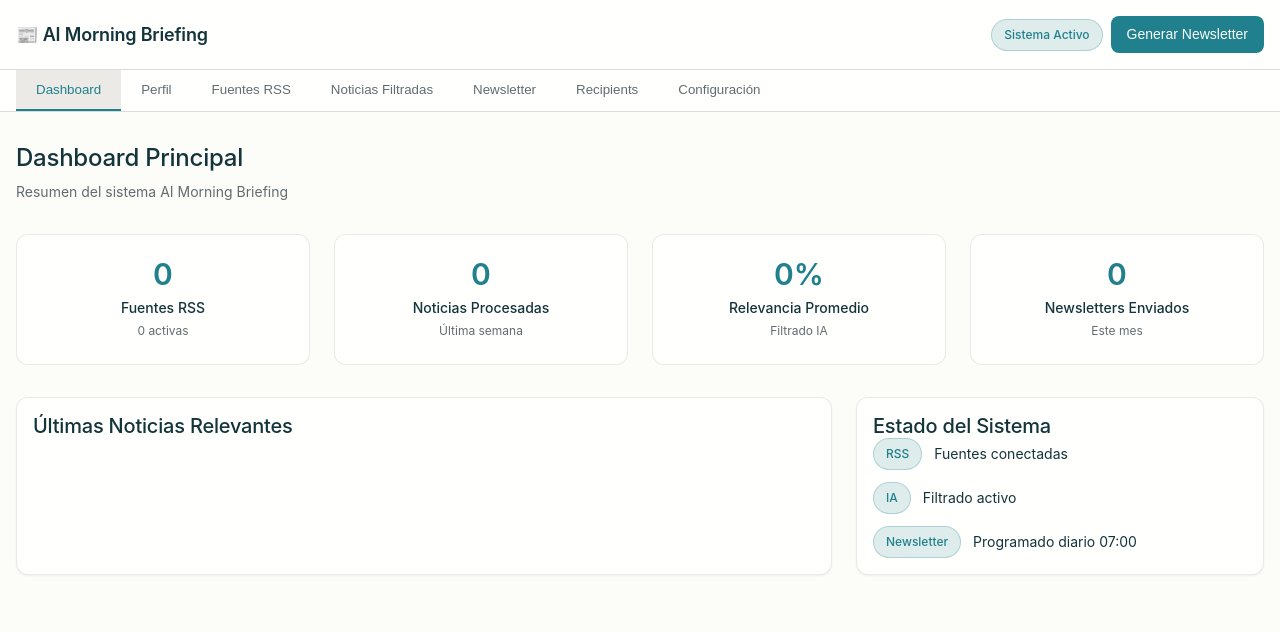
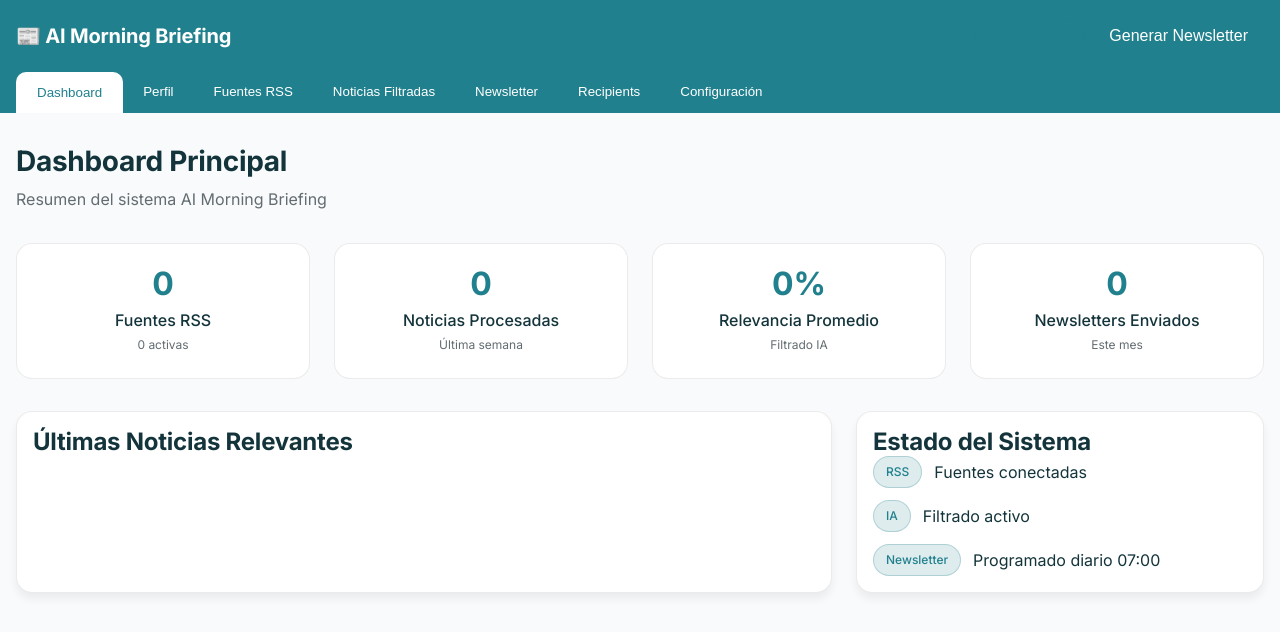
Before and after one commit to ralcaraz6/ai-morning-briefing, a website: page index.html in a window 1280 px wide. Drawn offline with Linux system fonts and the light colour scheme; no server answers; a web font is replaced by a local one.

Commit message:
feat: modernize UI styles

```diff
--- a/index.html
+++ b/index.html
@@ -4,6 +4,7 @@
     <meta charset="UTF-8">
     <meta name="viewport" content="width=device-width, initial-scale=1.0">
     <title>📰 AI Morning Briefing</title>
+    <link href="https://fonts.googleapis.com/css2?family=Inter:wght@400;500;700&display=swap" rel="stylesheet">
     <link rel="stylesheet" href="style.css">
 </head>
 <body>
--- a/style.css
+++ b/style.css
@@ -1,20 +1,20 @@
 
 :root {
   /* Colors */
-  --color-background: rgba(252, 252, 249, 1);
-  --color-surface: rgba(255, 255, 253, 1);
+  --color-background: #f9fafb;
+  --color-surface: #ffffff;
   --color-text: rgba(19, 52, 59, 1);
   --color-text-secondary: rgba(98, 108, 113, 1);
   --color-primary: rgba(33, 128, 141, 1);
   --color-primary-hover: rgba(29, 116, 128, 1);
   --color-primary-active: rgba(26, 104, 115, 1);
-  --color-secondary: rgba(94, 82, 64, 0.12);
-  --color-secondary-hover: rgba(94, 82, 64, 0.2);
-  --color-secondary-active: rgba(94, 82, 64, 0.25);
-  --color-border: rgba(94, 82, 64, 0.2);
-  --color-btn-primary-text: rgba(252, 252, 249, 1);
-  --color-card-border: rgba(94, 82, 64, 0.12);
-  --color-card-border-inner: rgba(94, 82, 64, 0.12);
+  --color-secondary: rgba(0, 0, 0, 0.04);
+  --color-secondary-hover: rgba(0, 0, 0, 0.08);
+  --color-secondary-active: rgba(0, 0, 0, 0.12);
+  --color-border: rgba(0, 0, 0, 0.1);
+  --color-btn-primary-text: #ffffff;
+  --color-card-border: rgba(0, 0, 0, 0.08);
+  --color-card-border-inner: rgba(0, 0, 0, 0.08);
   --color-error: rgba(192, 21, 47, 1);
   --color-success: rgba(33, 128, 141, 1);
   --color-warning: rgba(168, 75, 47, 1);
@@ -37,19 +37,18 @@
   --color-info-rgb: 98, 108, 113;
 
   /* Typography */
-  --font-family-base: "FKGroteskNeue", "Geist", "Inter", -apple-system,
-    BlinkMacSystemFont, "Segoe UI", Roboto, sans-serif;
+  --font-family-base: "Inter", -apple-system, BlinkMacSystemFont, "Segoe UI", Roboto, sans-serif;
   --font-family-mono: "Berkeley Mono", ui-monospace, SFMono-Regular, Menlo,
     Monaco, Consolas, monospace;
   --font-size-xs: 11px;
   --font-size-sm: 12px;
-  --font-size-base: 14px;
-  --font-size-md: 14px;
-  --font-size-lg: 16px;
-  --font-size-xl: 18px;
-  --font-size-2xl: 20px;
-  --font-size-3xl: 24px;
-  --font-size-4xl: 30px;
+  --font-size-base: 16px;
+  --font-size-md: 16px;
+  --font-size-lg: 18px;
+  --font-size-xl: 20px;
+  --font-size-2xl: 24px;
+  --font-size-3xl: 28px;
+  --font-size-4xl: 32px;
   --font-weight-normal: 400;
   --font-weight-medium: 500;
   --font-weight-semibold: 550;
@@ -74,18 +73,16 @@
 
   /* Border Radius */
   --radius-sm: 6px;
-  --radius-base: 8px;
-  --radius-md: 10px;
-  --radius-lg: 12px;
+  --radius-base: 10px;
+  --radius-md: 12px;
+  --radius-lg: 16px;
   --radius-full: 9999px;
 
   /* Shadows */
   --shadow-xs: 0 1px 2px rgba(0, 0, 0, 0.02);
   --shadow-sm: 0 1px 3px rgba(0, 0, 0, 0.04), 0 1px 2px rgba(0, 0, 0, 0.02);
-  --shadow-md: 0 4px 6px -1px rgba(0, 0, 0, 0.04),
-    0 2px 4px -1px rgba(0, 0, 0, 0.02);
-  --shadow-lg: 0 10px 15px -3px rgba(0, 0, 0, 0.04),
-    0 4px 6px -2px rgba(0, 0, 0, 0.02);
+  --shadow-md: 0 6px 8px rgba(0, 0, 0, 0.06);
+  --shadow-lg: 0 12px 20px rgba(0, 0, 0, 0.08);
   --shadow-inset-sm: inset 0 1px 0 rgba(255, 255, 255, 0.15),
     inset 0 -1px 0 rgba(0, 0, 0, 0.03);
 
@@ -228,6 +225,11 @@
 body {
   margin: 0;
   padding: 0;
+  font-family: var(--font-family-base);
+  font-size: var(--font-size-md);
+  line-height: var(--line-height-normal);
+  color: var(--color-text);
+  background-color: var(--color-background);
 }
 
 *,
@@ -455,13 +457,14 @@
   background-color: var(--color-surface);
   border-radius: var(--radius-lg);
   border: 1px solid var(--color-card-border);
-  box-shadow: var(--shadow-sm);
+  box-shadow: var(--shadow-md);
   overflow: hidden;
-  transition: box-shadow var(--duration-normal) var(--ease-standard);
+  transition: transform var(--duration-normal) var(--ease-standard), box-shadow var(--duration-normal) var(--ease-standard);
 }
 
 .card:hover {
-  box-shadow: var(--shadow-md);
+  box-shadow: var(--shadow-lg);
+  transform: translateY(-2px);
 }
 
 .card__body {
@@ -661,8 +664,9 @@
 }
 
 .app-header {
-  background-color: var(--color-surface);
-  border-bottom: 1px solid var(--color-border);
+  background-color: var(--color-primary);
+  color: var(--color-btn-primary-text);
+  border-bottom: none;
   padding: var(--space-16) 0;
   position: sticky;
   top: 0;
@@ -673,11 +677,11 @@
   font-size: var(--font-size-xl);
   font-weight: var(--font-weight-bold);
   margin: 0;
+  color: var(--color-btn-primary-text);
 }
 
 .app-nav {
-  background-color: var(--color-surface);
-  border-bottom: 1px solid var(--color-border);
+  background-color: var(--color-primary);
   padding: 0;
 }
 
@@ -691,23 +695,25 @@
   padding: var(--space-12) var(--space-20);
   border: none;
   background: none;
-  color: var(--color-text-secondary);
+  color: var(--color-btn-primary-text);
   font-weight: var(--font-weight-medium);
   cursor: pointer;
   border-bottom: 2px solid transparent;
-  transition: all var(--duration-fast) var(--ease-standard);
+  transition: background-color var(--duration-fast) var(--ease-standard);
   white-space: nowrap;
 }
 
+
 .nav-tab:hover {
-  color: var(--color-text);
-  background-color: var(--color-secondary);
+  background-color: rgba(255, 255, 255, 0.1);
 }
 
 .nav-tab.active {
+  background-color: var(--color-btn-primary-text);
   color: var(--color-primary);
-  border-bottom-color: var(--color-primary);
-  background-color: var(--color-secondary);
+  border-radius: var(--radius-base) var(--radius-base) 0 0;
+  border: 1px solid transparent;
+  border-bottom-color: var(--color-btn-primary-text);
 }
 
 .app-main {
```
